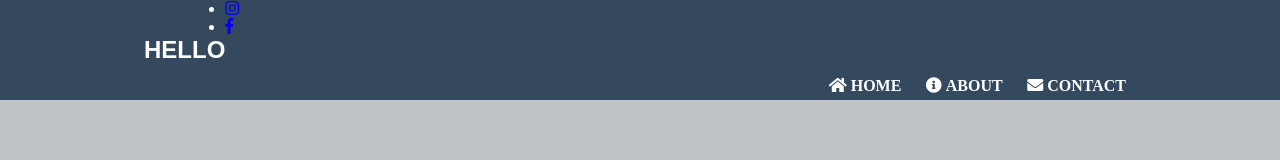
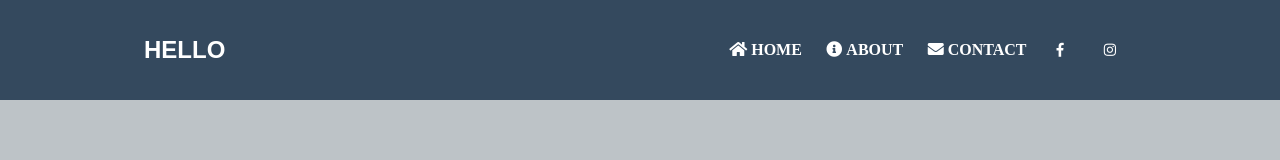
Before and after one commit to chevros/chevros.github.io, a plain HTML site: page index.html in a window 1280 px wide. Drawn offline with Linux system fonts and the light colour scheme.

Commit message:
Update main.css

```diff
--- a/css/main.css
+++ b/css/main.css
@@ -9,6 +9,21 @@ body{
 .container{
   margin: auto;
   width: 80%;
+}
+.social-media-icon li{
+  display: inline-block;
+  float: right;
+  position: relative;
+  line-height: 100px;
+}
+.social-media-icon a{
+  text-decoration: none;
+  color: #fff;
+  font-size: 14px;
+  padding: 0 20px;
+}
+.social-media-icon a:hover{
+  color: #3498db;
 }
 .header{
   height: 100px;
```
